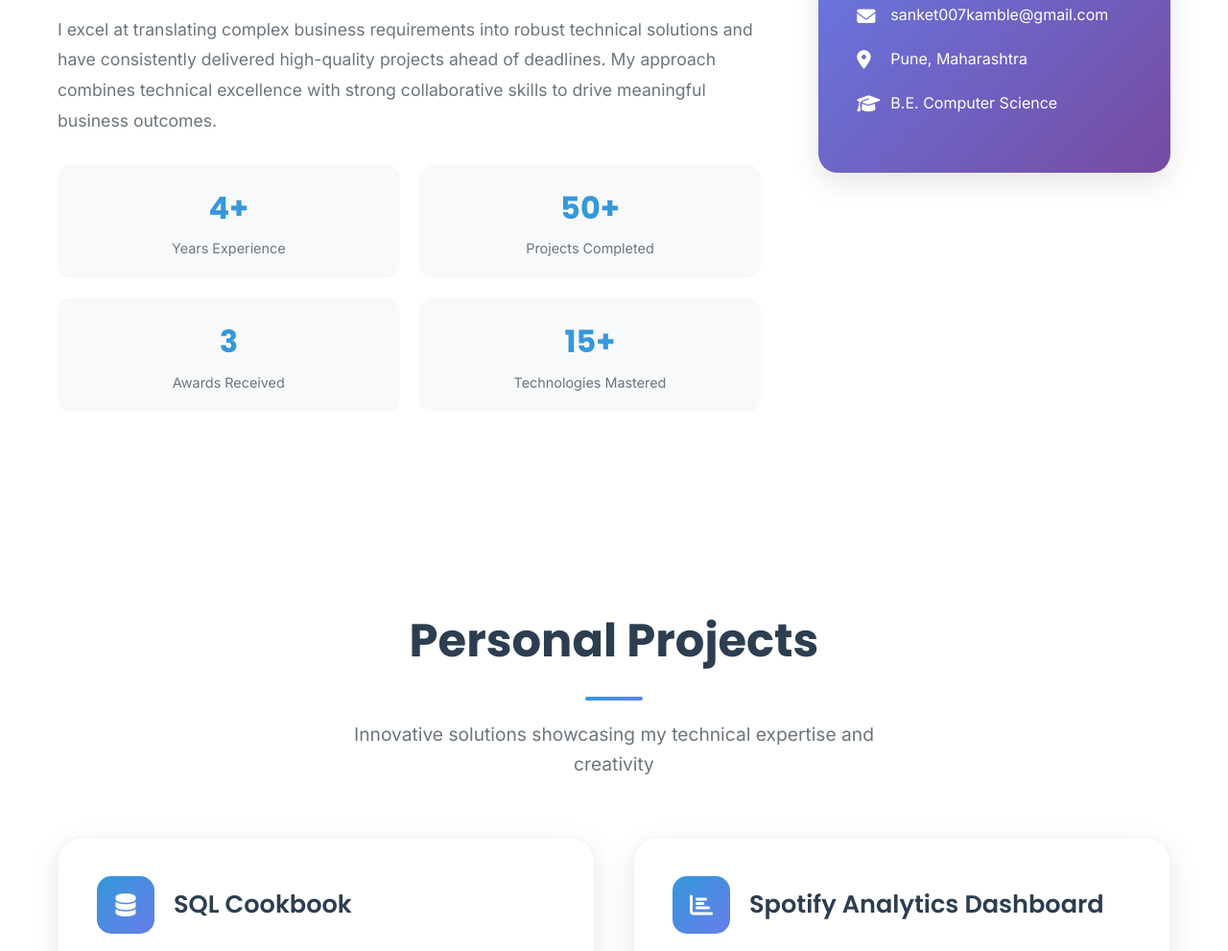
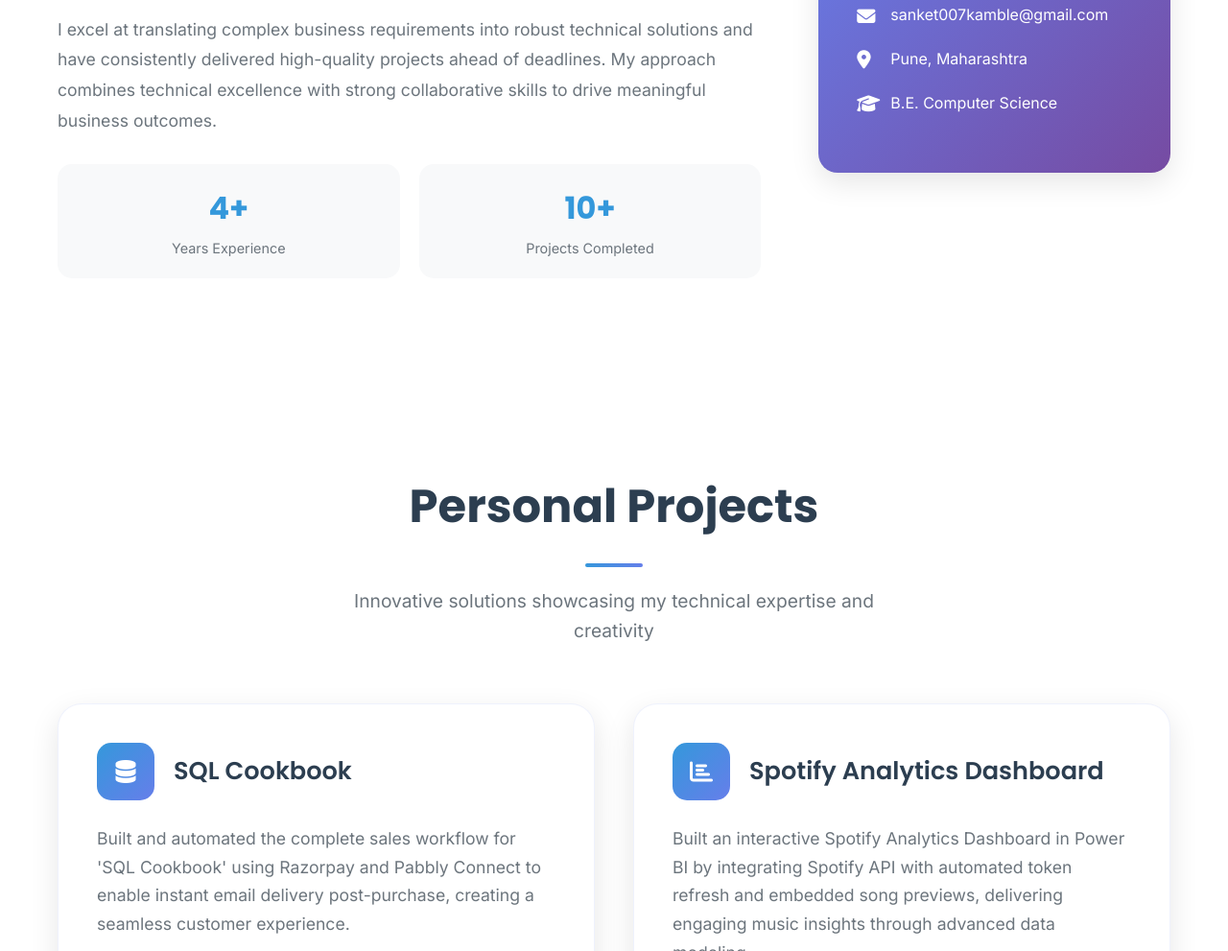
Before and after one commit to Sank8madeit/Profile, a plain HTML site: page index.html in a window 1280 px wide. Shown: the part 1865-2856 px from the top of the page at 96% size. Drawn offline with Linux system fonts and the light colour scheme.

Commit message:
Update index.html

```diff
--- a/index.html
+++ b/index.html
@@ -2149,17 +2149,10 @@
                             <div class="stat-label">Years Experience</div>
                         </div>
                         <div class="stat-item">
-                            <div class="stat-number">50+</div>
+                            <div class="stat-number">10+</div>
                             <div class="stat-label">Projects Completed</div>
                         </div>
-                        <div class="stat-item">
-                            <div class="stat-number">3</div>
-                            <div class="stat-label">Awards Received</div>
-                        </div>
-                        <div class="stat-item">
-                            <div class="stat-number">15+</div>
-                            <div class="stat-label">Technologies Mastered</div>
-                        </div>
+
                     </div>
                 </div>
                 <div class="contact-card">
```
